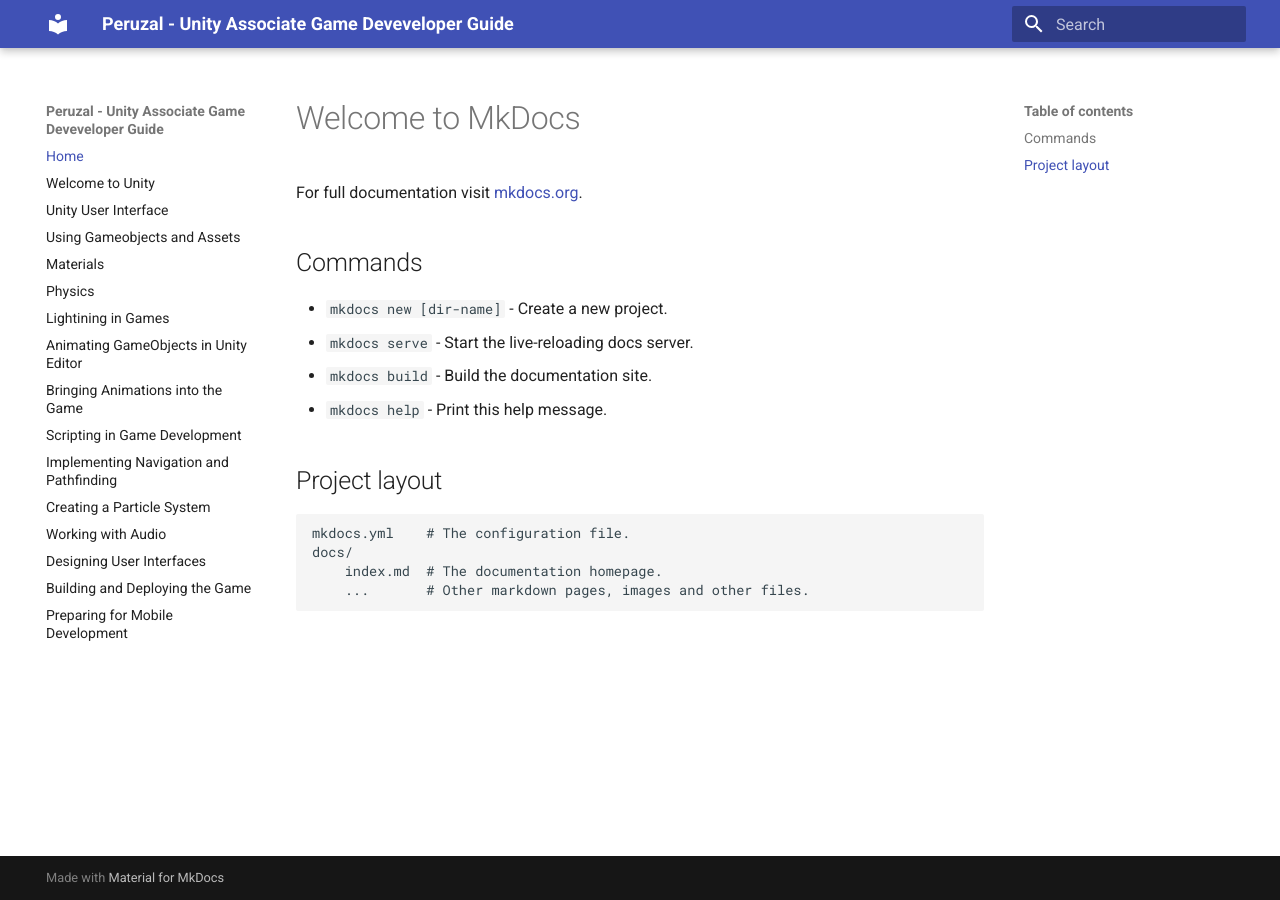
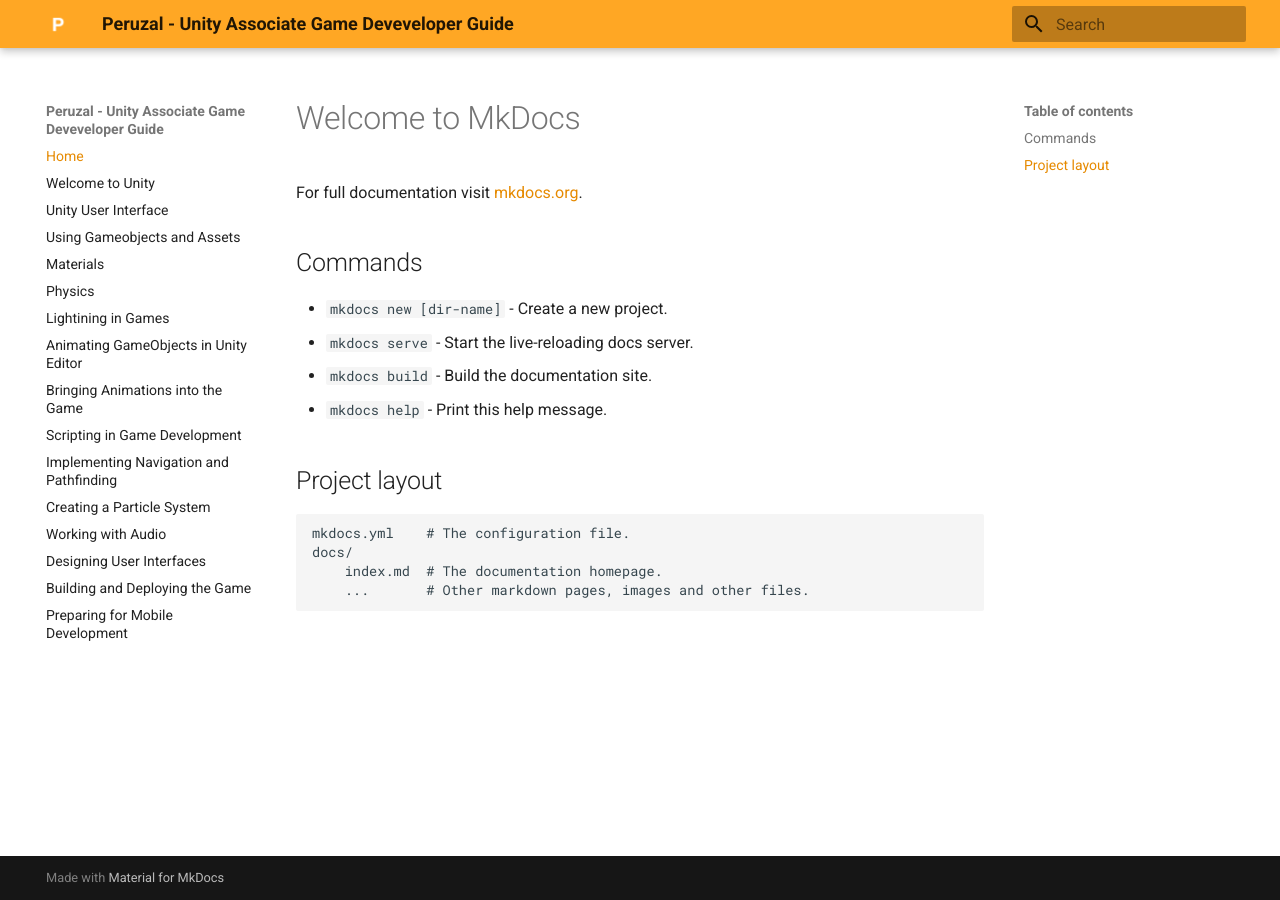
Before and after one commit to Peruzal/unity-associate-guide, an MkDocs documentation site: the page built from docs/index.md, in a window 1280 px wide. Built offline with MkDocs 1.6.1 and Material for MkDocs 9.7.7, drawn with Linux system fonts in a browser that asks for light colours.

Commit message:
ui customizations

```diff
--- a/mkdocs.yml
+++ b/mkdocs.yml
@@ -1,5 +1,13 @@
 site_name: Peruzal - Unity Associate Game Deveveloper Guide
-theme: material
+
+
+theme:
+  name: material
+  logo: 'images/logo.png'
+  favicon: 'images/favicon.ico'
+  palette:
+    primary: 'orange'
+    accent: 'orange'
 
 nav:
   - Home: index.md
```
Also changed, not shown: docs/images/favicon.ico (renamed from img/favicon.ico), docs/images/logo.png (added).
